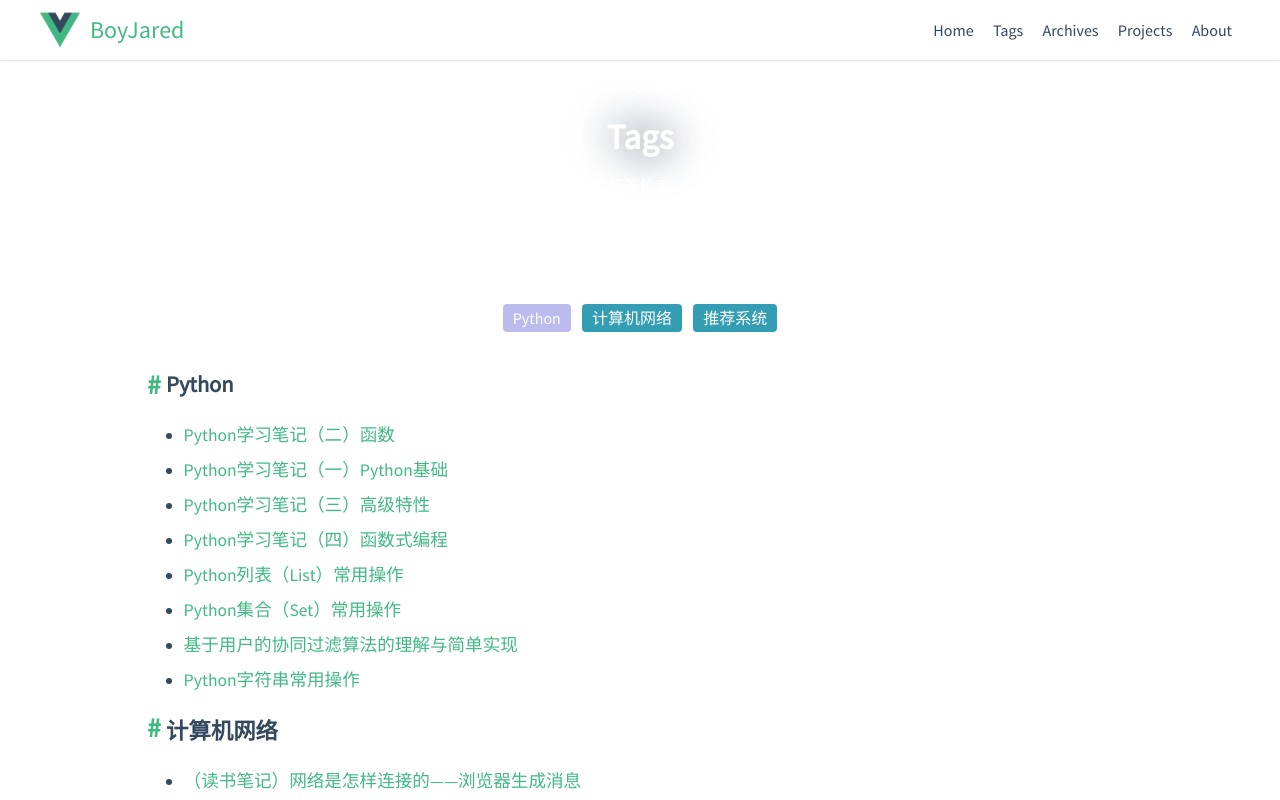
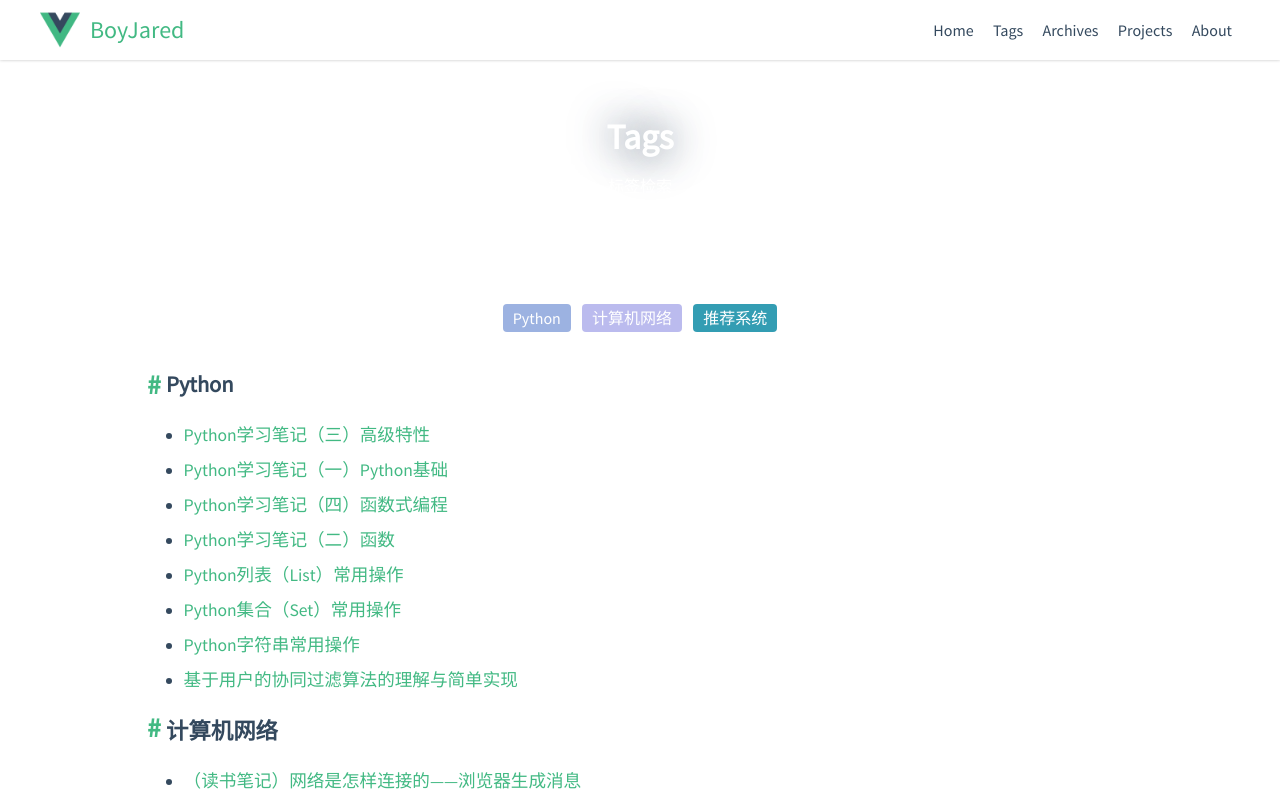
Before and after one commit to boyjared/boyjared.github.io, a plain HTML site: page tags/index.html in a window 1280 px wide. Shown: the top 800 px of the page. Drawn offline with nearby package versions, Linux system fonts and the light colour scheme; a script that the page names is missing.

Commit message:
Site updated: 2018-01-31 22:49:43

```diff
--- a/tags/index.html
+++ b/tags/index.html
@@ -118,9 +118,9 @@
 <main class="app-body">
   <div id="tag-cloud">
 
-      <a class="tag0" data-name="tag-Python">Python</a>
+      <a class="tag1" data-name="tag-Python">Python</a>
 
-      <a class="tag2" data-name="tag-计算机网络">计算机网络</a>
+      <a class="tag0" data-name="tag-计算机网络">计算机网络</a>
 
       <a class="tag2" data-name="tag-推荐系统">推荐系统</a>
 
@@ -131,7 +131,7 @@
 
         <ul class="tag-preview">
           <li>
-            <a href="/2017/12/12/LearningPython-2-Python-Function/">Python学习笔记（二）函数</a>
+            <a href="/2017/12/28/LearningPython-3-Python-Advanced-Features/">Python学习笔记（三）高级特性</a>
           </li>
         </ul>
 
@@ -143,13 +143,13 @@
 
         <ul class="tag-preview">
           <li>
-            <a href="/2017/12/28/LearningPython-3-Python-Advanced-Features/">Python学习笔记（三）高级特性</a>
+            <a href="/2018/01/05/LearningPython-4-Python-Functional-Programming/">Python学习笔记（四）函数式编程</a>
           </li>
         </ul>
 
         <ul class="tag-preview">
           <li>
-            <a href="/2018/01/05/LearningPython-4-Python-Functional-Programming/">Python学习笔记（四）函数式编程</a>
+            <a href="/2017/12/12/LearningPython-2-Python-Function/">Python学习笔记（二）函数</a>
           </li>
         </ul>
 
@@ -167,13 +167,13 @@
 
         <ul class="tag-preview">
           <li>
-            <a href="/2017/12/08/User-CF/">基于用户的协同过滤算法的理解与简单实现</a>
+            <a href="/2017/12/10/Python-String/">Python字符串常用操作</a>
           </li>
         </ul>
 
         <ul class="tag-preview">
           <li>
-            <a href="/2017/12/10/Python-String/">Python字符串常用操作</a>
+            <a href="/2017/12/08/User-CF/">基于用户的协同过滤算法的理解与简单实现</a>
           </li>
         </ul>
 
```
Also changed, not shown: about/index.html (+1 -1 lines).
